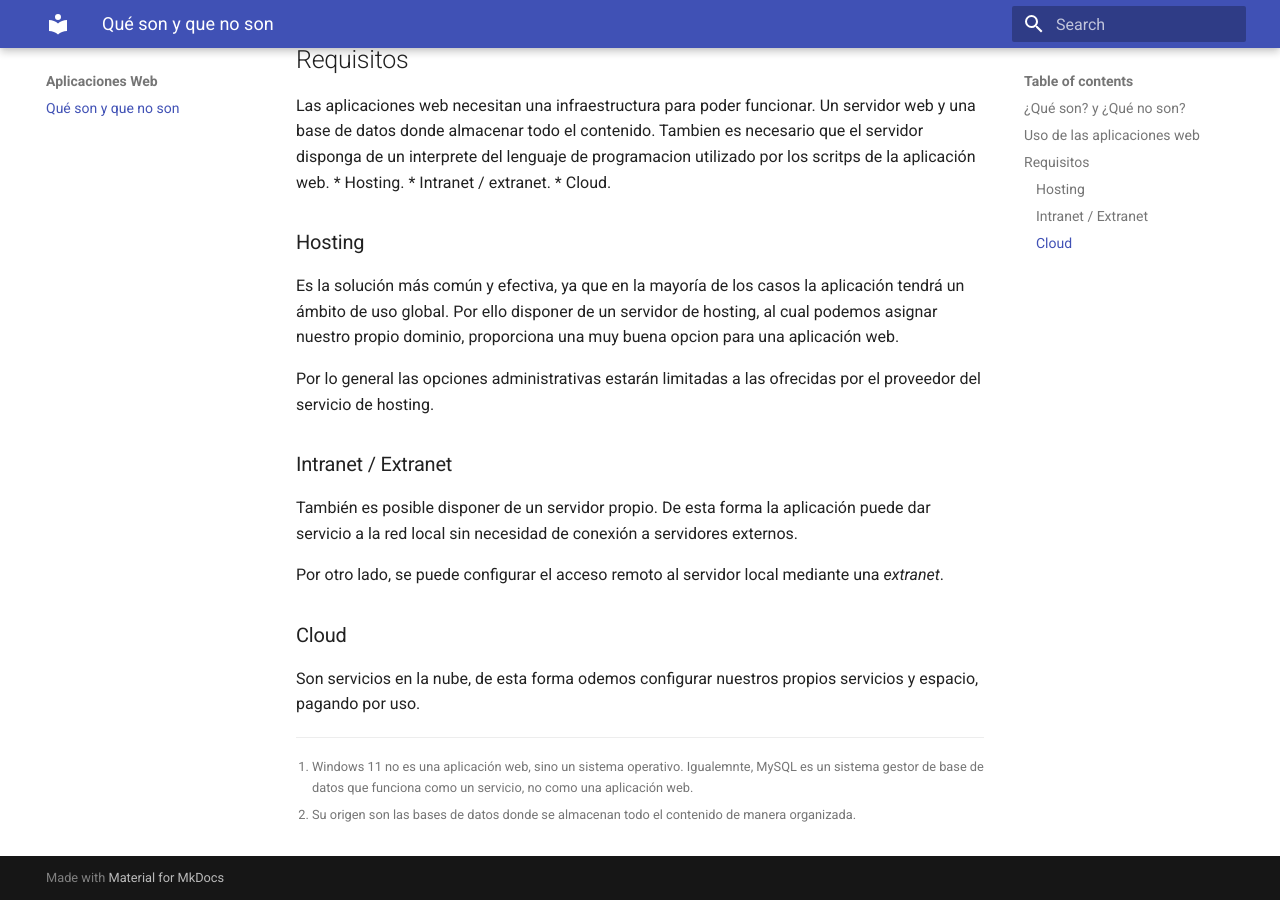
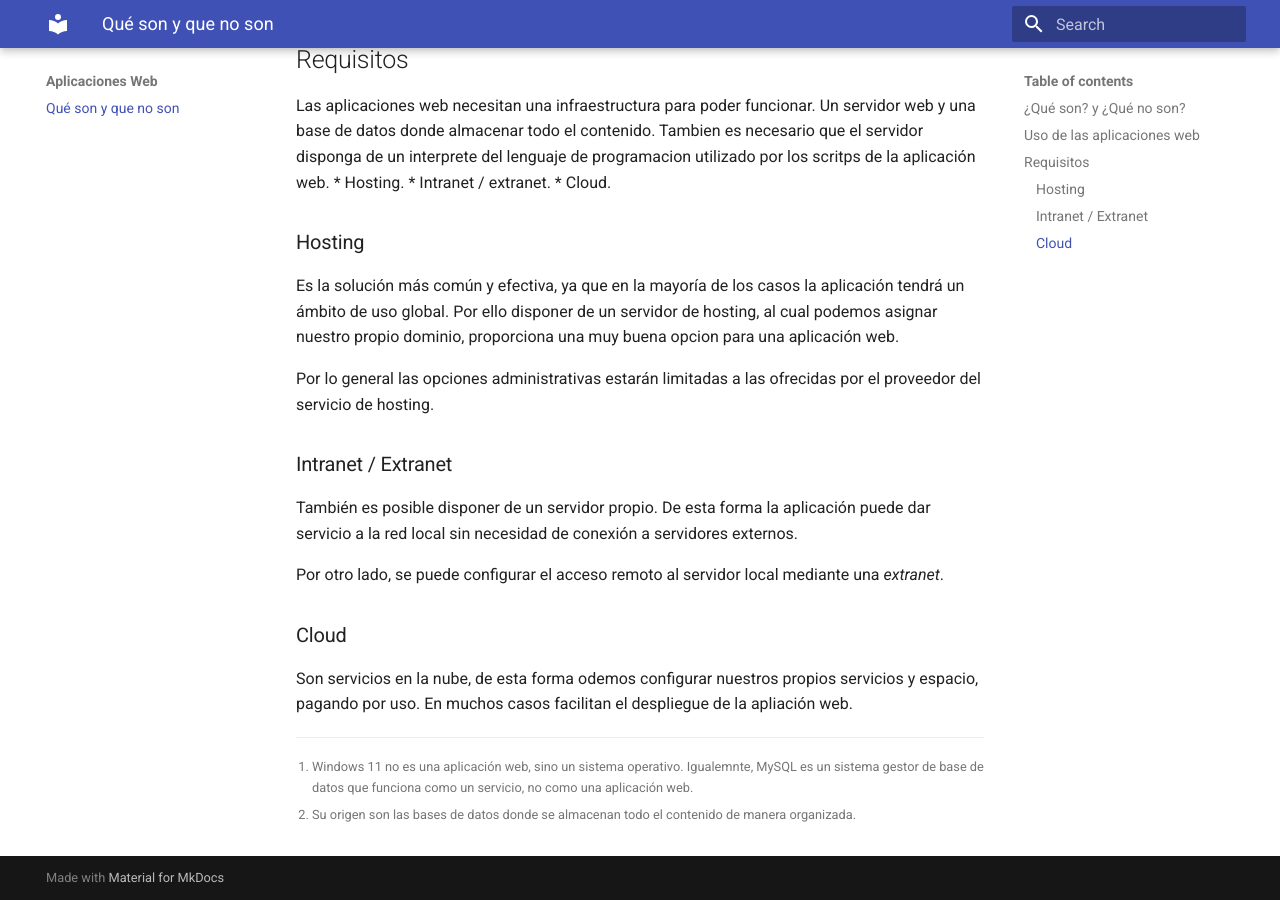
Before and after one commit to sever8a/awe, an MkDocs documentation site: the page built from appweb/index.md, in a window 1280 px wide and 900 px high, scrolled down 1109 px. Built offline with MkDocs 1.6.1 and Material for MkDocs 9.7.7, drawn with Linux system fonts in a browser that asks for light colours.

Commit message:
algo nuevo

```diff
--- a/appweb/index.md
+++ b/appweb/index.md
@@ -63,4 +63,4 @@ Por otro lado, se puede configurar el acceso remoto al servidor local mediante u
 
 ### Cloud
 
-Son servicios en la nube, de esta forma odemos configurar nuestros propios servicios y espacio, pagando por uso.
+Son servicios en la nube, de esta forma odemos configurar nuestros propios servicios y espacio, pagando por uso. En muchos casos facilitan el despliegue de la apliación web.
```
